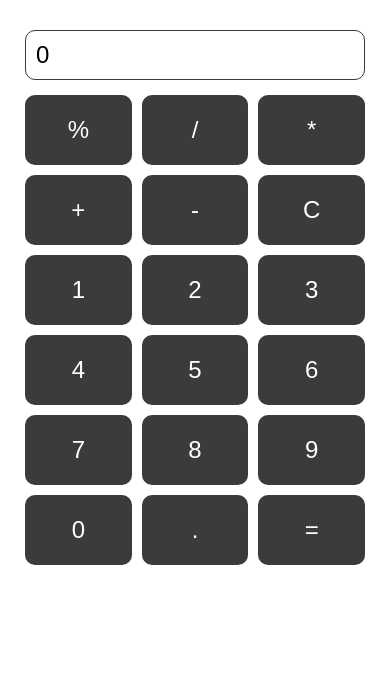
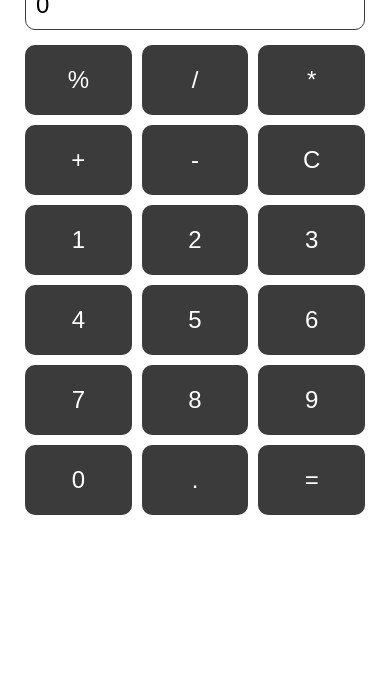
Before and after one commit to lojaaaaa/calc, a plain HTML site: page index.html in a window 390 px wide. Shown: the part 152-844 px from the top of the page. Drawn offline with Linux system fonts and the light colour scheme.

Commit message:
Update style.css

```diff
--- a/style.css
+++ b/style.css
@@ -74,3 +74,13 @@ input::placeholder{
     grid-template-columns: repeat(3, 1fr);
     grid-template-rows: repeat(6, 80px);
 }
+
+
+
+
+
+@media(max-width: 420px){
+    .calc {
+        padding-top: 50px;
+    }
+}
```
